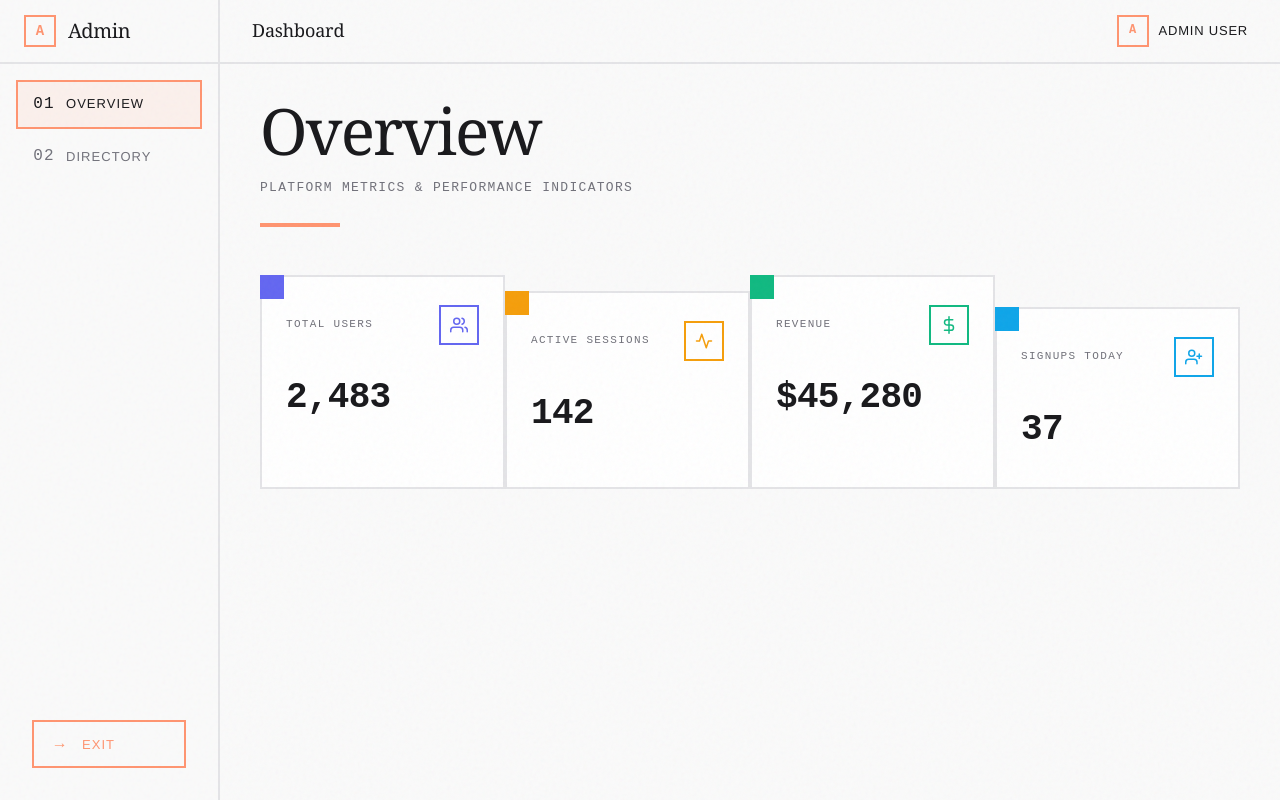
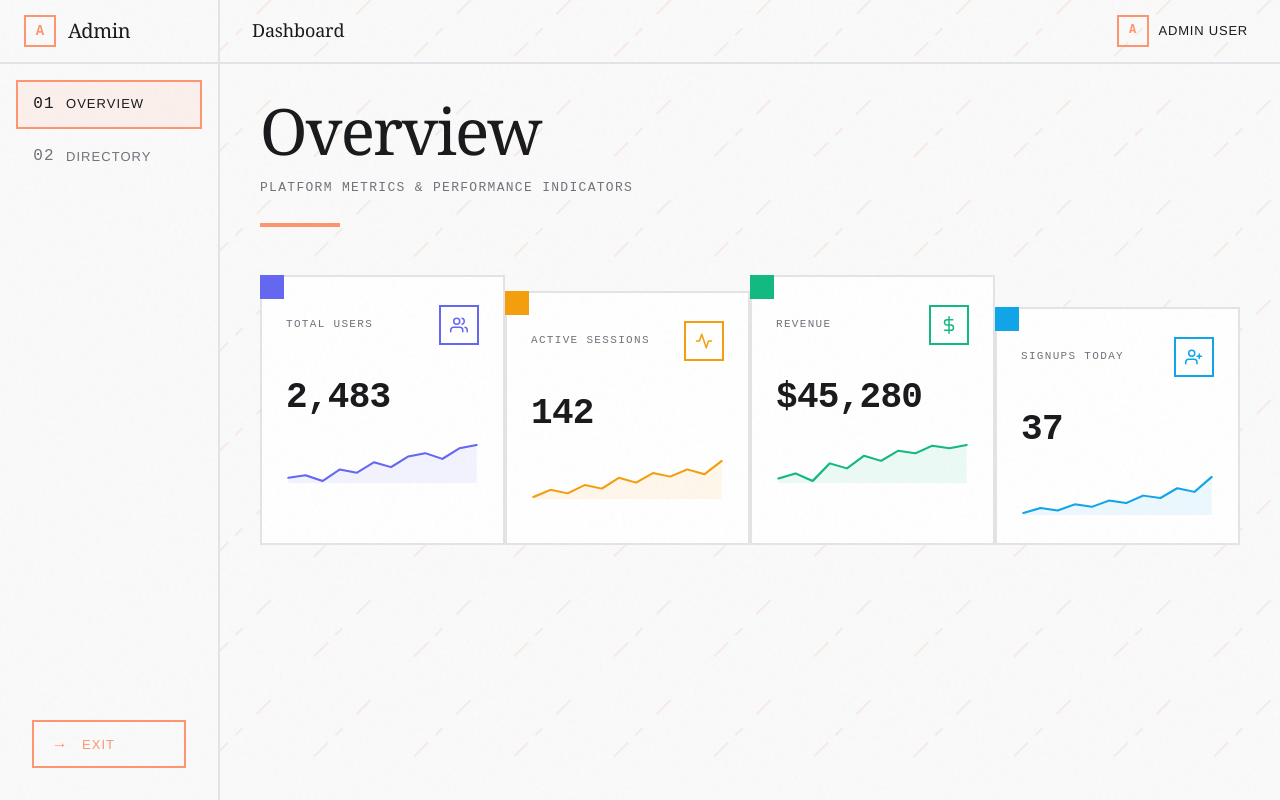
Before and after one commit to Daniel12346/zadatak, a React (Vite) app: page /login in a window 1280 px wide. Both pictures are taken after typing "name@example.com", "Sample123" into the empty fields and a click on the button "SIGN IN". Built offline with nearby package versions, Linux system fonts and the light colour scheme.

Commit message:
Add sparkline trend charts to dashboard cards and dashed diagonal line background pattern

```diff
--- a/src/pages/DashboardPage.module.css
+++ b/src/pages/DashboardPage.module.css
@@ -1,5 +1,17 @@
 .page {
   max-width: 1100px;
+  position: relative;
+}
+
+.bgPattern {
+  position: fixed;
+  inset: 0;
+  pointer-events: none;
+  z-index: 0;
+  opacity: 0.25;
+  background-image: url("/diagonal-lines.svg");
+  background-repeat: repeat;
+  background-size: 100px 100px;
 }
 
 .heroSection {
@@ -65,6 +77,9 @@
 
 .cardContent {
   padding: 28px 24px;
+  display: flex;
+  flex-direction: column;
+  min-height: 220px;
 }
 
 .cardHeader {
@@ -97,6 +112,14 @@
   font-weight: 700;
   color: var(--text-h);
   letter-spacing: -0.02em;
+  margin-bottom: 16px;
+}
+
+.sparkline {
+  display: block;
+  width: 100%;
+  height: 40px;
+  margin-top: auto;
 }
 
 /* Asymmetric offset for visual interest */
--- a/src/pages/DashboardPage.tsx
+++ b/src/pages/DashboardPage.tsx
@@ -3,6 +3,13 @@
 import styles from './DashboardPage.module.css'
 
 const iconColors = ['#6366f1', '#f59e0b', '#10b981', '#0ea5e9']
+
+const trendData = [
+  [42, 45, 38, 52, 48, 61, 55, 68, 72, 65, 78, 82],
+  [12, 18, 15, 22, 19, 28, 24, 32, 29, 35, 31, 42],
+  [3200, 3400, 3100, 3800, 3600, 4100, 3900, 4300, 4200, 4500, 4400, 4528],
+  [8, 12, 10, 15, 13, 18, 16, 22, 20, 28, 25, 37],
+]
 
 const icons = [
   <svg key="users" width="18" height="18" viewBox="0 0 24 24" fill="none" stroke="currentColor" strokeWidth="2" strokeLinecap="round" strokeLinejoin="round"><path d="M17 21v-2a4 4 0 0 0-4-4H5a4 4 0 0 0-4 4v2"/><circle cx="9" cy="7" r="4"/><path d="M23 21v-2a4 4 0 0 0-3-3.87"/><path d="M16 3.13a4 4 0 0 1 0 7.75"/></svg>,
@@ -52,14 +59,15 @@
   }, [fetchStats])
 
   const cards = [
-    { label: 'Total Users', value: stats.totalUsers, prefix: '', suffix: '' },
-    { label: 'Active Sessions', value: stats.activeSessions, prefix: '', suffix: '' },
-    { label: 'Revenue', value: stats.revenue, prefix: '$', suffix: '' },
-    { label: 'Signups Today', value: stats.signupsToday, prefix: '', suffix: '' },
+    { label: 'Total Users', value: stats.totalUsers, prefix: '', suffix: '', data: trendData[0] },
+    { label: 'Active Sessions', value: stats.activeSessions, prefix: '', suffix: '', data: trendData[1] },
+    { label: 'Revenue', value: stats.revenue, prefix: '$', suffix: '', data: trendData[2] },
+    { label: 'Signups Today', value: stats.signupsToday, prefix: '', suffix: '', data: trendData[3] },
   ]
 
   return (
     <div className={styles.page}>
+      <div className={styles.bgPattern} aria-hidden="true" />
       <div className={styles.heroSection}>
         <h1 className={styles.greeting}>Overview</h1>
         <p className={styles.subtitle}>Platform metrics & performance indicators</p>
@@ -76,9 +84,33 @@
 }
 
 interface CardProps {
-  card: { label: string; value: number; prefix: string; suffix: string }
+  card: { label: string; value: number; prefix: string; suffix: string; data: number[] }
   index: number
   isLoading: boolean
+}
+
+function Sparkline({ data, color }: { data: number[]; color: string }) {
+  const w = 160
+  const h = 40
+  const padding = 2
+  const min = Math.min(...data)
+  const max = Math.max(...data)
+  const range = max - min || 1
+
+  const points = data.map((v, i) => {
+    const x = padding + (i / (data.length - 1)) * (w - padding * 2)
+    const y = h - padding - ((v - min) / range) * (h - padding * 2)
+    return `${x},${y}`
+  })
+
+  const areaPoints = `${points[0].split(',')[0]},${h} ` + points.join(' ') + ` ${points[points.length - 1].split(',')[0]},${h}`
+
+  return (
+    <svg width="100%" height="40" viewBox={`0 0 ${w} ${h}`} preserveAspectRatio="none" className={styles.sparkline}>
+      <polygon points={areaPoints} fill={color} opacity="0.08" />
+      <polyline points={points.join(' ')} fill="none" stroke={color} strokeWidth="2" strokeLinecap="round" strokeLinejoin="round" />
+    </svg>
+  )
 }
 
 function Card({ card, index, isLoading }: CardProps) {
@@ -104,6 +136,7 @@
         <p className={styles.cardValue}>
           {displayValue}
         </p>
+        <Sparkline data={card.data} color={iconColors[index]} />
       </div>
     </div>
   )
```
Also changed, not shown: public/diagonal-lines.svg (added).
